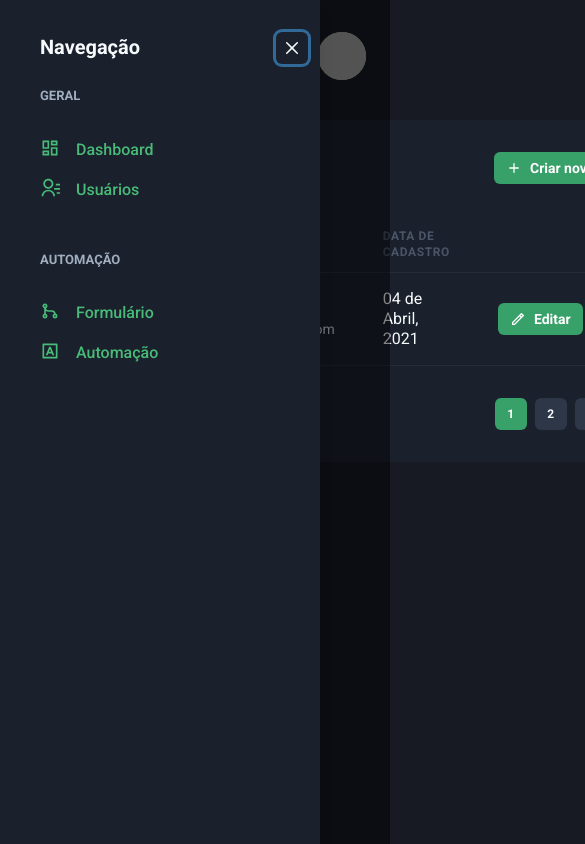
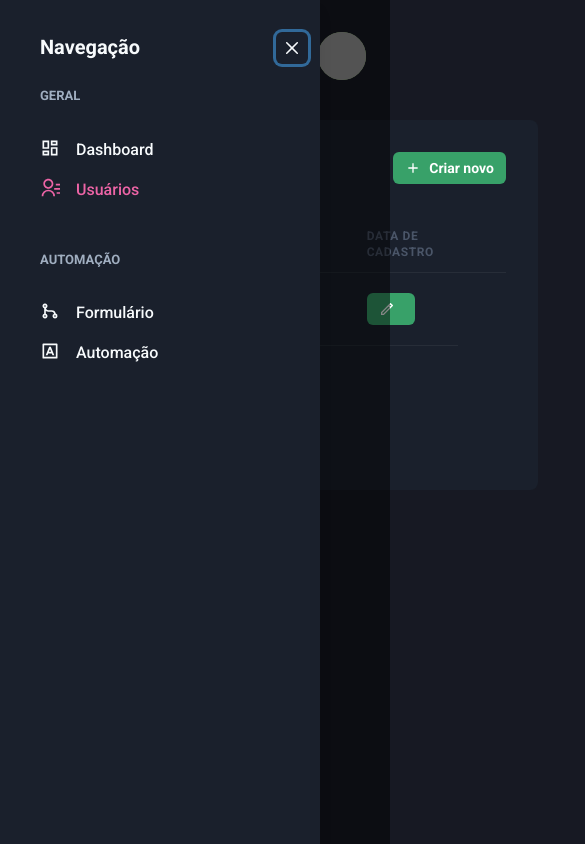
Before and after one commit to Neilom/dashgo, a Next.js app: page /users in a window 390 px wide. Both pictures are taken after a click on the button "Open navigation". Shown: the top 844 px of the page, 585 px wide, since content can reach past the window. Built offline with nearby package versions, Linux system fonts and the light colour scheme; grey boxes are pictures that could not be loaded.

Commit message:
responsividade

```diff
--- /dev/null
+++ b/src/components/ActiveLink.tsx
@@ -0,0 +1,30 @@
+import Link, { LinkProps } from "next/link";
+import { useRouter } from "next/router";
+import { ReactElement, cloneElement } from "react";
+
+interface ActiveLinkProps extends LinkProps {
+  children: ReactElement;
+  shouldMatchExactHref?: boolean;
+}
+
+export function ActiveLink({ children, shouldMatchExactHref = false, ...rest }: ActiveLinkProps) {
+  const { asPath } = useRouter()
+
+  let isActive = false;
+
+  if (shouldMatchExactHref && (asPath === rest.href || asPath === rest.as)) {
+    isActive = true
+  }
+
+  if (!shouldMatchExactHref && (asPath.startsWith(String(rest.href)) || asPath.startsWith(String(rest.as)))) {
+    isActive = true
+  }
+
+  return (
+    <Link {...rest}>
+      {cloneElement(children, {
+        color: isActive ? "pink.400" : "gray.50"
+      })}
+    </Link>
+  )
+}
--- a/src/components/Pagination/index.tsx
+++ b/src/components/Pagination/index.tsx
@@ -4,7 +4,7 @@
 export default function () {
   return (
     <Stack
-      direction='row'
+      direction={['column', 'row']}
       spacing='6'
       mt='8'
       justify='space-between'
--- a/src/components/SideBar/NavLink.tsx
+++ b/src/components/SideBar/NavLink.tsx
@@ -1,17 +1,20 @@
-import { Icon, Link, LinkProps as ChakraLinkProps, Text } from "@chakra-ui/react";
+import { Icon, Link as ChakraLink, LinkProps as ChakraLinkProps, Text } from "@chakra-ui/react";
 import { ElementType } from "react";
+import { ActiveLink } from "../ActiveLink";
 
 interface NavLinkProps extends ChakraLinkProps {
   icon: ElementType
   children: string
-
+  href: string;
 }
 
-export function NavLink({ icon, children, ...rest }: NavLinkProps) {
+export function NavLink({ icon, children, href, ...rest }: NavLinkProps) {
   return (
-    <Link display='flex' align='center' color='green.400' {...rest}>
-      <Icon as={icon} fontSize='20' />
-      <Text ml='4' fontWeight='medium'>{children}</Text>
-    </Link>
+    <ActiveLink href={href} passHref>
+      <ChakraLink display='flex' align='center' color='green.400' {...rest}>
+        <Icon as={icon} fontSize='20' />
+        <Text ml='4' fontWeight='medium'>{children}</Text>
+      </ChakraLink>
+    </ActiveLink>
   )
 }
--- a/src/components/SideBar/SideBarNav.tsx
+++ b/src/components/SideBar/SideBarNav.tsx
@@ -10,13 +10,13 @@
     <Stack spacing='12' align='flex-start'>
 
       <NavSection title="GERAL">
-        <NavLink icon={RiDashboardLine}>Dashboard</NavLink>
-        <NavLink icon={RiContactsLine}>Usuários</NavLink>
+        <NavLink icon={RiDashboardLine} href="/dashboard">Dashboard</NavLink>
+        <NavLink icon={RiContactsLine} href="/users">Usuários</NavLink>
       </NavSection>
 
       <NavSection title="AUTOMAÇÃO">
-        <NavLink icon={RiGitMergeLine}>Formulário</NavLink>
-        <NavLink icon={RiInputMethodLine}>Automação</NavLink>
+        <NavLink icon={RiGitMergeLine} href="/forms">Formulário</NavLink>
+        <NavLink icon={RiInputMethodLine} href="/automacao">Automação</NavLink>
       </NavSection>
 
     </Stack>
--- a/src/pages/dashboard.tsx
+++ b/src/pages/dashboard.tsx
@@ -69,7 +69,7 @@
 
         <SimpleGrid flex='1' gap='4' minChildWidth='320px' aling='flex-start'>
           <Box
-            p='8'
+            p={['6','8']}
             bg='gray.800'
             borderRadius={8}
             pb='4'
@@ -79,7 +79,7 @@
           </Box>
 
           <Box
-            p='8'
+            p={['6','8']}
             bg='gray.800'
             borderRadius={8}
             pb='4'
--- a/src/pages/users/index.tsx
+++ b/src/pages/users/index.tsx
@@ -1,11 +1,17 @@
-import { Text, Checkbox, Tbody, Td, Tr } from "@chakra-ui/react";
+import { Text, Checkbox, Tbody, Td, Tr, useBreakpointValue } from "@chakra-ui/react";
 import { Box, Button, Icon, Flex, Heading, Table, Thead, Th } from "@chakra-ui/react";
+import Link from "next/link";
 import { RiAddLine, RiPencilLine } from "react-icons/ri";
 import { Header } from "../../components/Header";
 import Pagination from "../../components/Pagination";
 import { SideBar } from "../../components/SideBar";
 
 export default function UserList() {
+  const isWideVersion = useBreakpointValue({
+    base: false,
+    lg: true,
+  })
+
   return (
     <Box>
       <Header />
@@ -15,16 +21,18 @@
         <Box flex='1' borderRadius={8} bg='gray.800' p='8'>
           <Flex mb='8' justify='space-between' align='center'>
             <Heading size='lg' fontWeight='normal'>Usuários</Heading>
-            <Button as='a' size='sm' fontSize='sm' colorScheme='green' leftIcon={<Icon as={RiAddLine} fontSize='16' />}>
-              Criar novo
+            <Link href="/users/create" passHref>
+              <Button as='a' size='sm' fontSize='sm' colorScheme='green' leftIcon={<Icon as={RiAddLine} fontSize='16' />}>
+                Criar novo
               </Button>
+            </Link>
           </Flex>
 
 
           <Table colorScheme='whiteAlpha'>
             <Thead>
               <Tr>
-                <Th px='6' color='gray.300' width='8'>
+                <Th px={['4', '4', '6']} color='gray.300' width='8'>
                   <Checkbox colorScheme="green" />
                 </Th>
                 <Th>Usuário</Th>
@@ -34,7 +42,7 @@
             </Thead>
             <Tbody>
               <Tr>
-                <Td p='6'>
+                <Td p={['4', '4', '6']}>
                   <Checkbox colorScheme="green" />
                 </Td>
                 <Td>
@@ -43,12 +51,16 @@
                     <Text fontSize='sm' color='gray.300'>leonardox.schmitt@gmail.com</Text>
                   </Box>
                 </Td>
-                <Td>
-                  04 de Abril, 2021
-                </Td>
+                {isWideVersion && <Td>04 de Abril, 2021</Td>}
                 <Td >
-                  <Button as='a' size='sm' fontSize='sm' colorScheme='green' leftIcon={<Icon as={RiPencilLine} fontSize='16' />} >
-                    Editar
+                  <Button
+                    as='a'
+                    size='sm'
+                    fontSize='sm'
+                    colorScheme='green'
+                    leftIcon={<Icon as={RiPencilLine} fontSize='16' />}
+                  >
+                    {isWideVersion ? "Editar" : ""}
                   </Button>
                 </Td>
 
@@ -56,7 +68,7 @@
             </Tbody>
           </Table>
 
-          <Pagination/>
+          <Pagination />
         </Box>
       </Flex>
     </Box>
```
Also changed, not shown: src/pages/users/create.tsx (+10 -5 lines).
